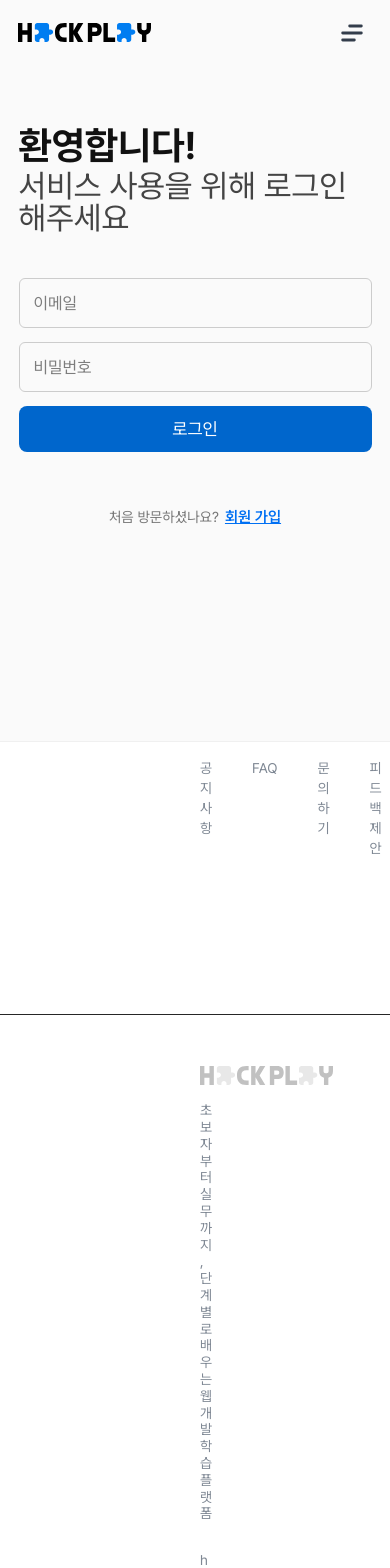
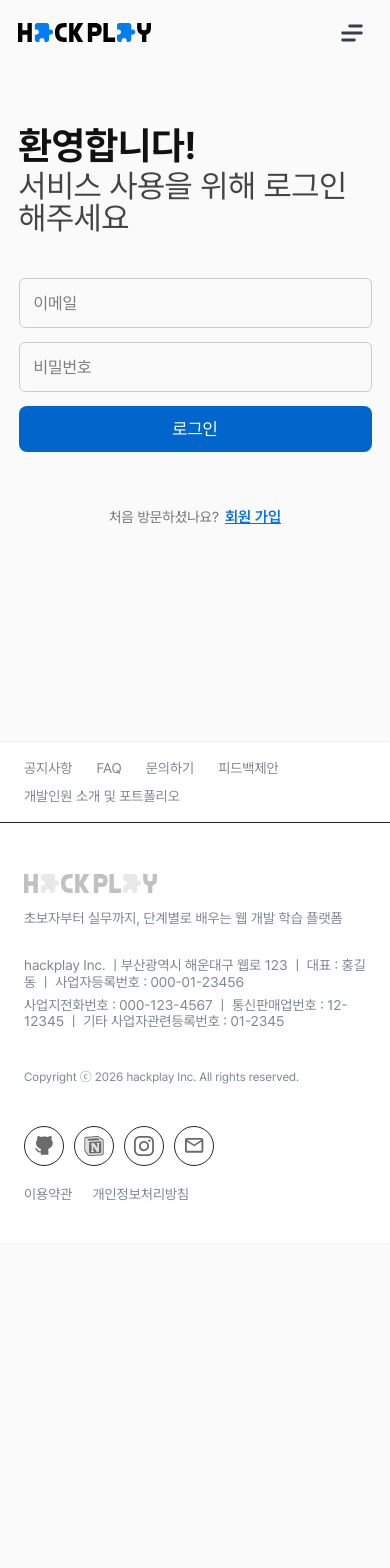
Before and after one commit to hackathon-education/hackplay_front, a React (Vite) app: page /signin in a window 390 px wide. Shown: the top 1568 px of the page. After the commit the page ends 1242 px from the top, so only its background shows below. Built offline with nearby package versions, Linux system fonts and the light colour scheme; no server answers.

Commit message:
✨ feat: 푸터 반응형 개선 및 메뉴 구조화 (#80)
- 메뉴 항목을 배열로 관리하여 href 값 추가 및 코드 간결화
- 반응형 디자인을 위한 레이아웃 조정 및 클래스 업데이트
- 약관 링크에 hover 효과 추가

```diff
--- a/src/components/layout/Footer.tsx
+++ b/src/components/layout/Footer.tsx
@@ -15,7 +15,7 @@ const SnsIcon = ({ href, ariaLabel, children }: SnsIconProps) => (
     href={href}
     target="_blank"
     rel="noopener noreferrer"
-    className="size-10 flex items-center justify-center border-[1.33px] border-icon-border rounded-full"
+    className="flex size-10 items-center justify-center rounded-full border-[1.33px] border-icon-border"
     aria-label={ariaLabel}
   >
     {children}
@@ -23,44 +23,57 @@ const SnsIcon = ({ href, ariaLabel, children }: SnsIconProps) => (
 );
 
 const Footer = () => {
+  const menus = [
+    // TODO: 메뉴 5개 각각 href 값 넣기
+    { name: '공지사항', href: '/notice' },
+    { name: 'FAQ', href: '/faq' },
+    { name: '문의하기', href: '/contact' },
+    { name: '피드백제안', href: '/feedback' },
+    { name: '개발인원 소개 및 포트폴리오', href: '/team' },
+  ];
+
   return (
-    <footer className="w-full border-t border-banner-border bg-nav-bg pb-10 text-sm text-nav-text-default divide-y divide-divider-heavy">
+    <footer className="w-full divide-y divide-divider-heavy border-t border-banner-border bg-nav-bg pb-10 text-sm text-nav-text-default">
       {/* 상단 서비스 메뉴 */}
-      <nav className="flex gap-10 px-50 py-4">
-        {['공지사항', 'FAQ', '문의하기', '피드백제안', '개발인원 소개 및 포트폴리오'].map(
-          (menu) => (
-            // TODO: 메뉴 5개 각각 href 값 넣기
-            <a key={menu} href={`/${menu}`} className="hover:text-nav-text-hover">
-              {menu}
-            </a>
-          ),
-        )}
+      <nav className="flex flex-wrap gap-x-6 gap-y-2 px-6 py-4 md:gap-10 md:px-12.5 lg:px-50">
+        {menus.map((menu) => (
+          <a
+            key={menu.name}
+            href={menu.href}
+            className="transition-colors hover:text-nav-text-hover"
+          >
+            {menu.name}
+          </a>
+        ))}
       </nav>
-      <div className="px-50 grid grid-cols-1 md:grid-cols-2 gap-10 pt-10">
+
+      <div className="grid grid-cols-1 gap-10 px-6 pt-10 md:grid-cols-2 md:px-12.5 lg:px-50">
         {/* 좌측 영역: 로고 및 사업자 정보 */}
         {/* TODO: 실제 정보로 수정 */}
-        <div>
-          <LogoMono className="mb-4 mt-[11px]" />
-          <div className="text-sm leading-[1.2] mb-7.5 text-text-base">
+        <div className="flex flex-col">
+          <LogoMono className="mt-[11px] mb-4" />
+          <p className="mb-7.5 text-text-base leading-[1.2]">
             초보자부터 실무까지, 단계별로 배우는 웹 개발 학습 플랫폼
-          </div>
-          <div className="space-y-1.5 text-sm leading-[1.2] text-text-base mb-10">
-            <div>
+          </p>
+
+          <div className="mb-10 space-y-1.5 text-text-base leading-[1.2]">
+            <address className="not-italic">
               hackplay Inc. ㅣ부산광역시 해운대구 웹로 123 ㅣ 대표 : 홍길동 ㅣ 사업자등록번호 :
               000-01-23456
-            </div>
-            <div>
+            </address>
+            <p>
               사업지전화번호 : 000-123-4567 ㅣ 통신판매업번호 : 12-12345 ㅣ 기타 사업자관련등록번호
               : 01-2345
-            </div>
+            </p>
           </div>
-          <div className="text-sm leading-[1.29] text-text-base">
+
+          <p className="text-xs text-text-base md:text-sm leading-[1.29]">
             Copyright ⓒ 2026 hackplay Inc. All rights reserved.
-          </div>
+          </p>
         </div>
 
-        {/* SNS 및 약관 */}
-        <div className="flex flex-col items-start md:items-end gap-5 w-full">
+        {/* 우측 영역: SNS 및 약관 */}
+        <div className="flex flex-col items-start gap-5 md:items-end">
           {/* SNS 아이콘 모음 */}
           {/* TODO: SNS 4개 연결 */}
           <div className="flex gap-2.5">
@@ -80,9 +93,13 @@ const Footer = () => {
 
           {/* 약관 링크 */}
           {/* TODO: 약관 2개 연결 */}
-          <nav className="flex gap-5 text-text-base text-sm leading-[1.2]">
-            <a href="/terms">이용약관</a>
-            <a href="/privacy">개인정보처리방침</a>
+          <nav className="flex gap-5 text-text-base leading-[1.2]">
+            <a href="/terms" className="hover:underline">
+              이용약관
+            </a>
+            <a href="/privacy" className="hover:underline">
+              개인정보처리방침
+            </a>
           </nav>
         </div>
       </div>
```
